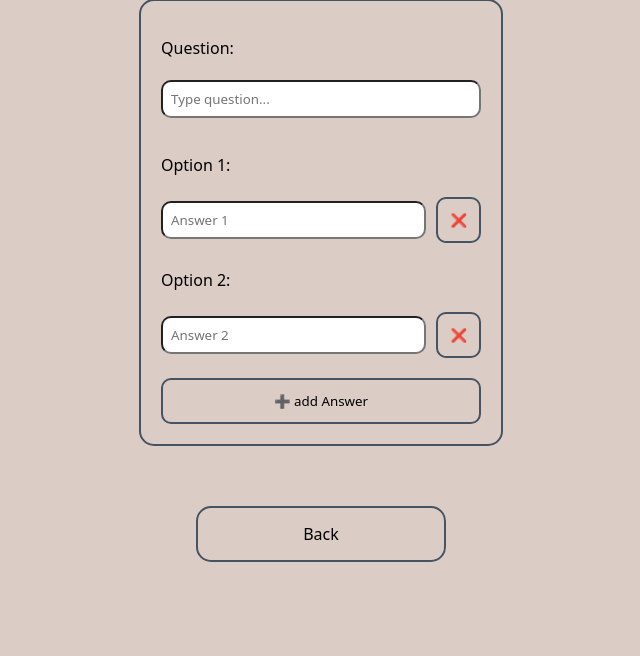
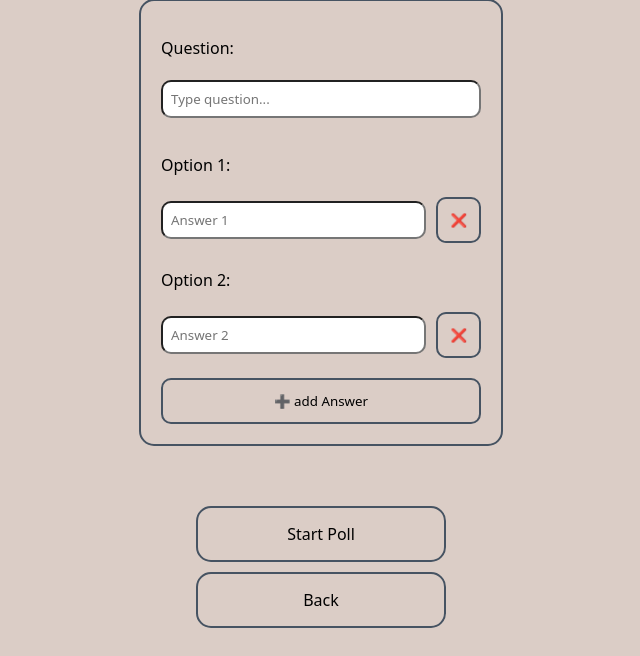
Before and after one commit to winterm99/pick_project, a Flask app: page /create in a window 1280 px wide. Shown: the part 149-805 px from the top of the page, without its empty margins (319-959 px from the left). Before the commit the page ends 711 px from the top, so only its background shows below. Run offline with Flask 3, Linux system fonts and the light colour scheme.

Commit message:
Update create.html

```diff
--- a/templates/create.html
+++ b/templates/create.html
@@ -48,12 +48,11 @@
 
         </form>
 
+        <!--Ab hier bis Zeile 55 ists Buggy, check aber nicht wie man fixt. wenn zbs <a href="/">Back</a> schreibst, gehts wieder-->
 
-    <!--
-    <div class="buttons">
-        <a href="{{ url_for('poll') }}">Start Poll</a>
-    </div>
-    -->
+        <div class="buttons">
+            <a href="{{ url_for('poll') }}">Start Poll</a>
+        <div>
 
         <div class="buttons">
             <a href="{{ url_for('index') }}">Back</a>
```
